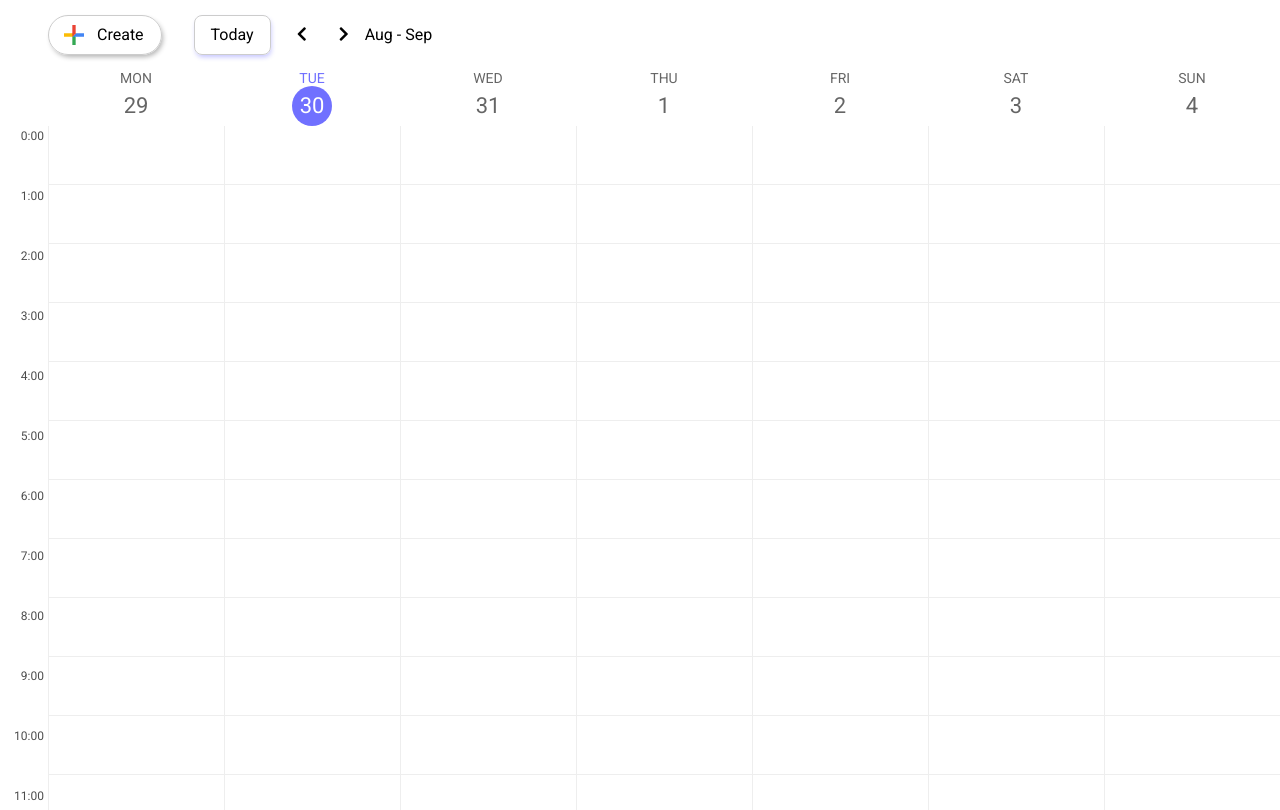
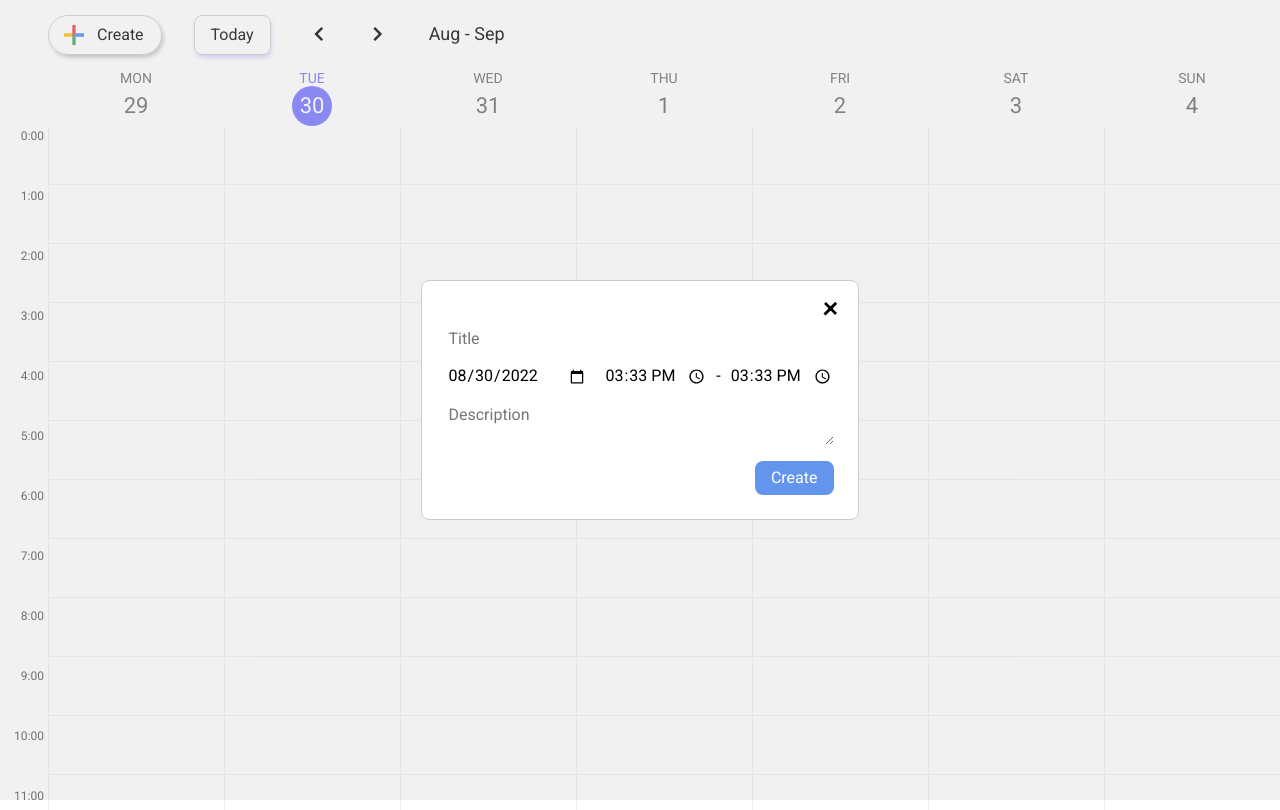
Before and after one commit to iniacor/Calendar-on-React, a React app: page / in a window 1280 px wide. Both pictures are taken after a click on the button "Create". Built offline with nearby package versions, Linux system fonts and the light colour scheme.

Commit message:
fix header current day

```diff
--- a/src/App.jsx
+++ b/src/App.jsx
@@ -11,8 +11,17 @@ const App = () => {
 
   const [weekStartDate, setWeekStartDate] = useState(new Date());
 
+  const [modalStatus, setModalStatus] = useState(false);
+
   const weekDates = generateWeekRange(getWeekStartDate(weekStartDate));
   const currentDate = new Date(weekStartDate).getDate();
+
+  const createEventHandler = () => {
+    setModalStatus(true);
+  };
+  const closeModalHandler = () => {
+    setModalStatus(false);
+  };
 
   const prevWeekHandler = () => {
     setWeekStartDate(
@@ -36,8 +45,13 @@ const App = () => {
         nextWeekHandler={nextWeekHandler}
         toCurrentWeekHandler={toCurrentWeekHandler}
         weekStartDate={weekStartDate}
+        createEventHandler={createEventHandler}
       />
-      <Calendar weekDates={weekDates} />
+      <Calendar
+        weekDates={weekDates}
+        modalStatus={modalStatus}
+        closeModalHandler={closeModalHandler}
+      />
     </>
   );
 };
--- a/src/components/calendar/Calendar.jsx
+++ b/src/components/calendar/Calendar.jsx
@@ -1,21 +1,60 @@
 import React, { useState } from 'react';
+import moment from 'moment';
 
 import Navigation from './../navigation/Navigation';
 import Week from '../week/Week';
 import Sidebar from '../sidebar/Sidebar';
 import events from '../../gateway/events';
+import Modal from '../modal/Modal';
 
 import './calendar.scss';
 
-const Calendar = ({ weekDates }) => {
-  const [events, setEvents] = useState([]);
+const Calendar = ({ weekDates, modalStatus, closeModalHandler }) => {
+  const [eventsList, setEventsList] = useState(events);
+
+  const [eventInput, setEventInput] = useState({
+    title: '',
+    dateFrom: new Date(2022, 8, 3, 10, 15),
+    dateTo: new Date(2022, 8, 3, 11, 0),
+    date: moment(new Date()).format('YYYY-MM-DD'),
+    description: '',
+    startTime: moment().format('HH:mm'),
+    endTime: moment().format('HH:mm'),
+  });
+
+  const submitEventHandler = (e) => {
+    console.log(e);
+    debugger;
+    const { title } = eventInput;
+    const newEvent = {
+      title,
+    };
+    console.log(newEvent);
+    const updatedEvents = events.concat(newEvent);
+    console.log(updatedEvents);
+    setEventsList({ eventsList: updatedEvents });
+  };
+
+  const inputChangeHandler = (e) => {
+    const { name, value } = e.target;
+    setEventInput({ ...eventInput, [name]: value });
+  };
+
   return (
     <section className="calendar">
       <Navigation weekDates={weekDates} />
+      {modalStatus && (
+        <Modal
+          closeModalHandler={closeModalHandler}
+          inputChangeHandler={inputChangeHandler}
+          eventInput={eventInput}
+          submitEventHandler={submitEventHandler}
+        />
+      )}
       <div className="calendar__body">
         <div className="calendar__week-container">
           <Sidebar />
-          <Week weekDates={weekDates} events={events} />
+          <Week weekDates={weekDates} eventsList={eventsList} />
         </div>
       </div>
     </section>
--- a/src/components/header/Header.jsx
+++ b/src/components/header/Header.jsx
@@ -8,6 +8,7 @@ const Header = ({
   nextWeekHandler,
   toCurrentWeekHandler,
   weekStartDate,
+  createEventHandler,
 }) => {
   const currentFullMonth = moment(weekStartDate).format('MMMM');
   const currentMonthEnd = moment(weekStartDate).format('MMM');
@@ -16,7 +17,7 @@ const Header = ({
 
   return (
     <header className="header">
-      <button className="button create-event-btn">
+      <button className="button create-event-btn" onClick={createEventHandler}>
         <i className="create-event-btn__icon">
           <svg
             className="create-event-btn__icon-svg"
--- a/src/components/header/header.scss
+++ b/src/components/header/header.scss
@@ -44,7 +44,7 @@
 
   &__nav-icon {
     font-size: 16px;
-    margin-left: 20px;
+    margin-left: 37px;
     transition: transform 0.3s;
     &:hover {
       transform: scale(1.1);
@@ -52,6 +52,7 @@
   }
 
   &__displayed-month {
-    margin-left: 10px;
+    margin-left: 40px;
+    font-size: 18px;
   }
 }
--- a/src/components/modal/Modal.jsx
+++ b/src/components/modal/Modal.jsx
@@ -1,37 +1,69 @@
-import React from 'react';
+import React, { useState } from 'react';
 
 import './modal.scss';
 
-const Modal = () => {
+const Modal = ({
+  closeModalHandler,
+  inputChangeHandler,
+  eventInput,
+  submitEventHandler,
+}) => {
+  const { title, description, date, startTime, endTime } = eventInput;
   return (
     <div className="modal overlay">
       <div className="modal__content">
         <div className="create-event">
-          <button className="create-event__close-btn">+</button>
+          <button
+            className="create-event__close-btn"
+            onClick={closeModalHandler}
+          >
+            +
+          </button>
           <form className="event-form">
             <input
+              className="event-form__field"
               type="text"
               name="title"
+              value={title}
               placeholder="Title"
-              className="event-form__field"
+              onChange={inputChangeHandler}
             />
             <div className="event-form__time">
-              <input type="date" name="date" className="event-form__field" />
               <input
+                className="event-form__field"
+                type="date"
+                name="date"
+                value={date}
+                onChange={inputChangeHandler}
+              />
+              <input
+                className="event-form__field"
                 type="time"
                 name="startTime"
-                className="event-form__field"
-                onChange={handleChange}
+                value={startTime}
+                onChange={inputChangeHandler}
               />
               <span>-</span>
-              <input type="time" name="endTime" className="event-form__field" />
+              <input
+                className="event-form__field"
+                type="time"
+                name="endTime"
+                value={endTime}
+                onChange={inputChangeHandler}
+              />
             </div>
             <textarea
+              className="event-form__field"
               name="description"
+              value={description}
               placeholder="Description"
-              className="event-form__field"
+              onChange={inputChangeHandler}
             ></textarea>
-            <button type="submit" className="event-form__submit-btn">
+            <button
+              type="submit"
+              className="event-form__submit-btn"
+              onSubmit={submitEventHandler}
+            >
               Create
             </button>
           </form>
--- a/src/components/modal/modal.scss
+++ b/src/components/modal/modal.scss
@@ -57,5 +57,6 @@
     border: none;
     padding: 8px 16px;
     border-radius: 8px;
+    cursor: pointer;
   }
 }
--- a/src/components/navigation/CalendarDayLable.jsx
+++ b/src/components/navigation/CalendarDayLable.jsx
@@ -3,11 +3,16 @@ import { days } from '../../utils/dateUtils.js';
 
 const CalendarDayLable = ({ dayDate }) => {
   const currentDate = new Date().getDate();
+  const currentDay = new Date().getDay();
+  const currentMonth = new Date().getMonth();
+
   return (
     <div className="calendar__day-label day-label">
       <span
         className={
-          dayDate.getDate() === currentDate
+          dayDate.getDate() === currentDate &&
+          days[dayDate.getDay()] === days[currentDay] &&
+          dayDate.getMonth() === currentMonth
             ? 'day-label__day-name day-label__day-name_current'
             : 'day-label__day-name'
         }
@@ -16,7 +21,9 @@ const CalendarDayLable = ({ dayDate }) => {
       </span>
       <span
         className={
-          dayDate.getDate() === currentDate
+          dayDate.getDate() === currentDate &&
+          days[dayDate.getDay()] === days[currentDay] &&
+          dayDate.getMonth() === currentMonth
             ? 'day-label__day-number day-label__day-number_current'
             : 'day-label__day-number '
         }
--- a/src/components/week/Week.jsx
+++ b/src/components/week/Week.jsx
@@ -3,7 +3,7 @@ import Day from '../day/Day';
 
 import './week.scss';
 
-const Week = ({ weekDates, events }) => {
+const Week = ({ weekDates, eventsList }) => {
   return (
     <div className="calendar__week">
       {weekDates.map((dayStart) => {
@@ -12,7 +12,7 @@ const Week = ({ weekDates, events }) => {
         );
 
         //getting all events from the day we will render
-        const dayEvents = events.filter(
+        const dayEvents = eventsList.filter(
           (event) => event.dateFrom > dayStart && event.dateTo < dayEnd
         );
 
--- a/src/gateway/events.js
+++ b/src/gateway/events.js
@@ -3,29 +3,29 @@ const events = [
     id: 1,
     title: 'Go to the gym',
     description: 'some text here',
-    dateFrom: new Date(2020, 8, 15, 10, 15),
-    dateTo: new Date(2020, 8, 15, 15, 0),
+    dateFrom: new Date(2022, 8, 15, 10, 15),
+    dateTo: new Date(2022, 8, 15, 15, 0),
   },
   {
     id: 2,
     title: 'Go to the school',
     description: 'hello, 2 am',
-    dateFrom: new Date(2020, 8, 16, 10, 15),
-    dateTo: new Date(2020, 8, 16, 11, 0),
+    dateFrom: new Date(2022, 8, 16, 10, 15),
+    dateTo: new Date(2022, 8, 16, 11, 0),
   },
   {
     id: 3,
     title: 'Lunch',
     description: '',
-    dateFrom: new Date(2020, 8, 17, 10, 30),
-    dateTo: new Date(2020, 8, 17, 11, 30),
+    dateFrom: new Date(2022, 8, 17, 10, 30),
+    dateTo: new Date(2022, 8, 17, 11, 30),
   },
   {
     id: 4,
     title: 'Meet friend',
     description: 'at the cafe',
-    dateFrom: new Date(2020, 8, 25, 10, 30),
-    dateTo: new Date(2020, 8, 25, 11, 0),
+    dateFrom: new Date(2022, 8, 11, 10, 30),
+    dateTo: new Date(2022, 8, 11, 11, 0),
   },
 ];
 
```
